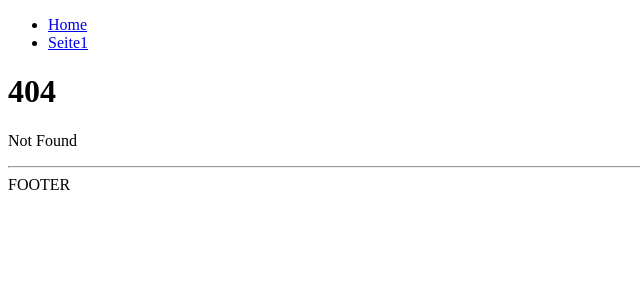
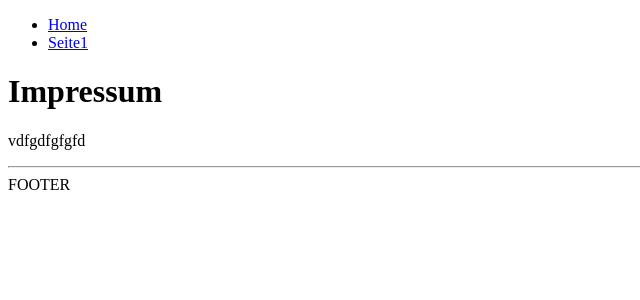
Before and after one commit to Amerlander/test-webseite, a SvelteKit app: page /Impressum in a window 1280 px wide. Before the commit this address had no page. Shown: the top 300 px of the page, without its empty margins (0-640 px from the left). Built offline with nearby package versions, Linux system fonts and the light colour scheme.

Commit message:
add pages

```diff
--- /dev/null
+++ b/src/routes/Datenschutz/+page.svelte
@@ -0,0 +1,4 @@
+
+<h1>Datenschutzerklärung</h1>
+
+<p>vdfgdfgfgfd</p>
--- /dev/null
+++ b/src/routes/Impressum/+page.svelte
@@ -0,0 +1,4 @@
+
+<h1>Impressum</h1>
+
+<p>vdfgdfgfgfd</p>
--- a/src/routes/seite1/+page.svelte
+++ /dev/null
@@ -1,4 +0,0 @@
-
-<h1>ghfgdfgfdgdf</h1>
-
-<p>vdfgdfgfgfd</p>
```
